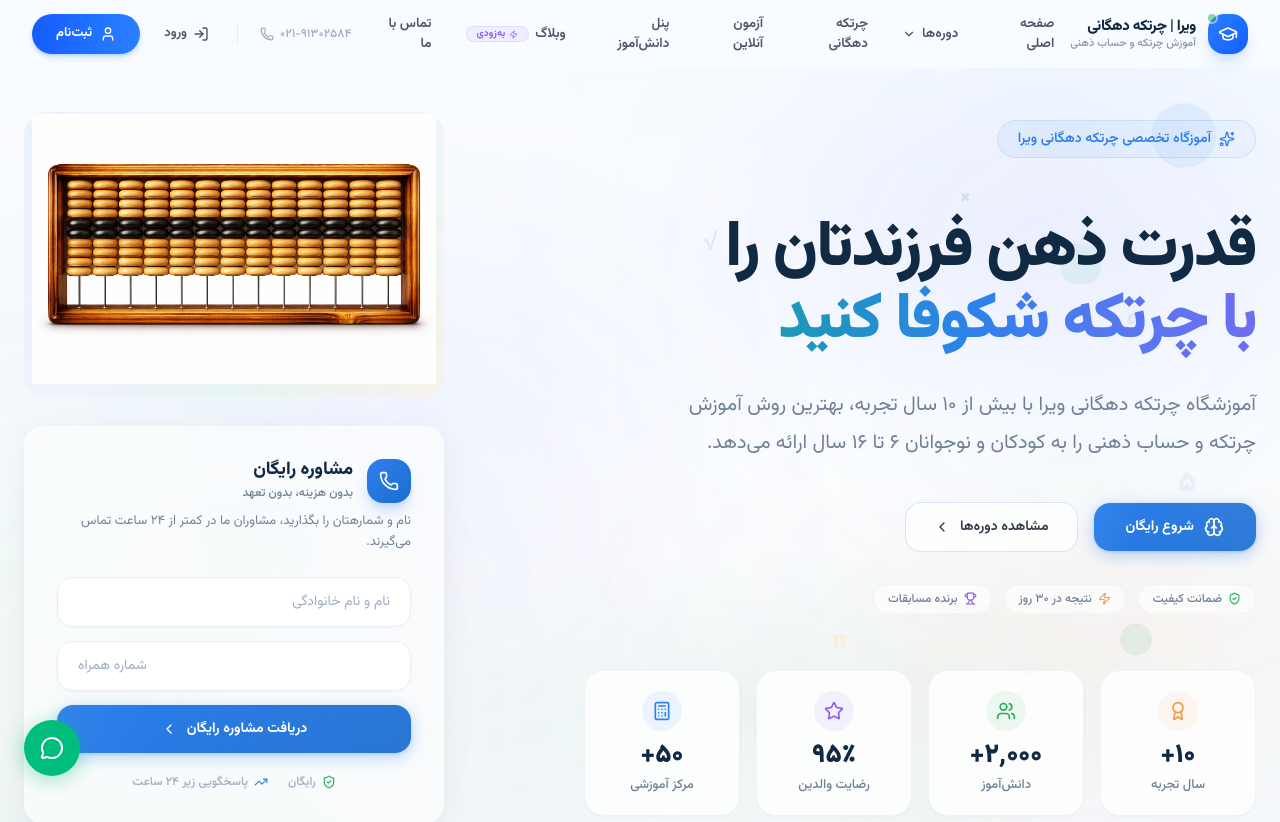
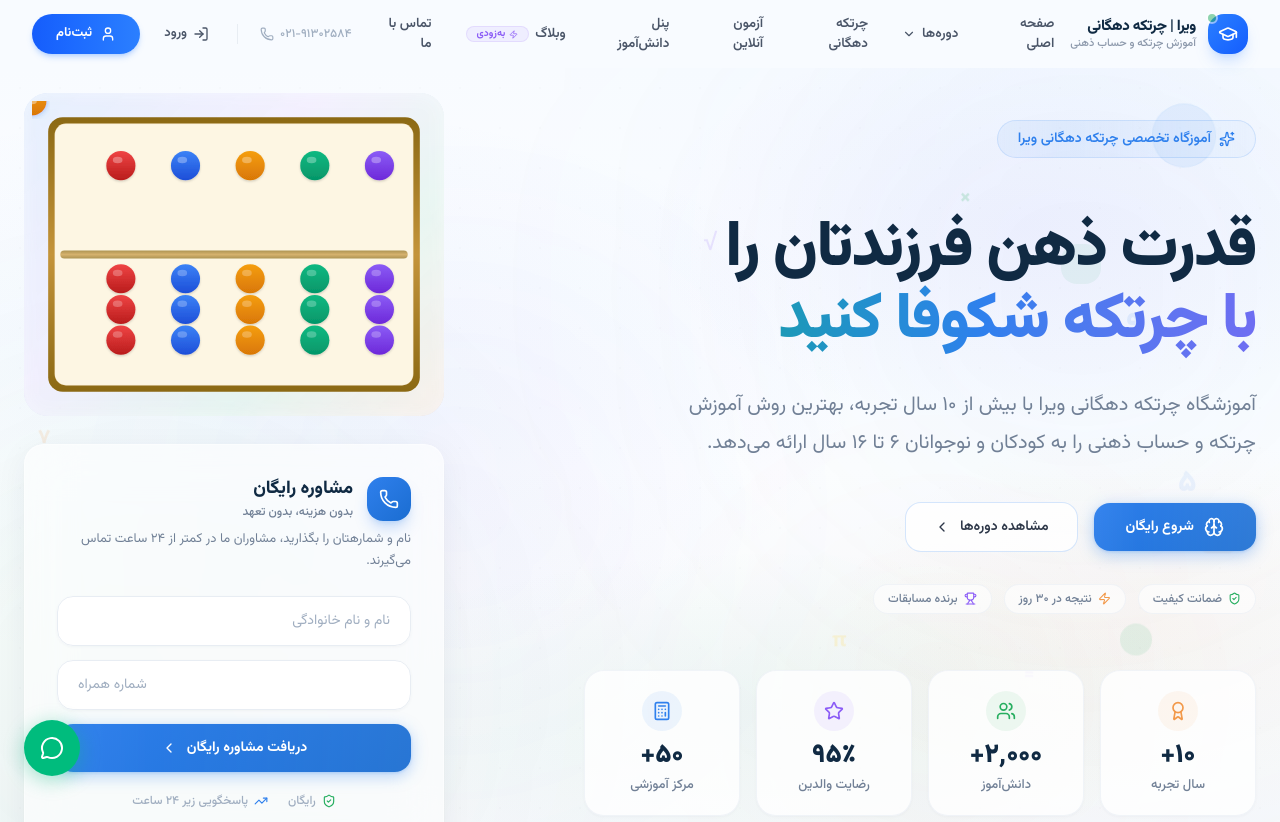
Before and after one commit to HAB64/bahanvira, a Next.js app: page / in a window 1280 px wide. Shown: the top 822 px of the page. Built offline with nearby package versions, Linux system fonts and the light colour scheme.

Commit message:
replace abacus image with static SVG, one bead animates up/down

```diff
--- a/src/components/sections/hero.tsx
+++ b/src/components/sections/hero.tsx
@@ -1,7 +1,6 @@
 "use client";
 
 import { useState, useEffect, useRef } from "react";
-import Image from "next/image";
 import {
   Brain,
   Calculator,
@@ -73,6 +72,112 @@ const stats = [
   { value: 95, suffix: "٪", label: "رضایت والدین", icon: Star, color: "text-[#8B5CF6]", bg: "bg-[#8B5CF6]/[0.08]" },
   { value: 50, suffix: "+", label: "مرکز آموزشی", icon: Calculator, color: "text-[#2F80ED]", bg: "bg-[#2F80ED]/[0.08]" },
 ];
+
+/* ── Static Abacus (one bead moves up/down) ─────── */
+function StaticAbacus() {
+  return (
+    <svg viewBox="0 0 500 380" className="w-full h-auto" xmlns="http://www.w3.org/2000/svg">
+      <defs>
+        <linearGradient id="frameGrad" x1="0" y1="0" x2="0" y2="1">
+          <stop offset="0%" stopColor="#8B6914" />
+          <stop offset="50%" stopColor="#C4943A" />
+          <stop offset="100%" stopColor="#8B6914" />
+        </linearGradient>
+        <linearGradient id="rodGrad" x1="0" y1="0" x2="1" y2="0">
+          <stop offset="0%" stopColor="#B8860B" />
+          <stop offset="50%" stopColor="#DAA520" />
+          <stop offset="100%" stopColor="#B8860B" />
+        </linearGradient>
+        <filter id="beadShadow">
+          <feDropShadow dx="0" dy="1.5" stdDeviation="1.5" floodOpacity="0.18" />
+        </filter>
+        {/* Bead gradients per rod */}
+        <linearGradient id="bead1" x1="0" y1="0" x2="0" y2="1">
+          <stop offset="0%" stopColor="#EF4444" />
+          <stop offset="100%" stopColor="#B91C1C" />
+        </linearGradient>
+        <linearGradient id="bead2" x1="0" y1="0" x2="0" y2="1">
+          <stop offset="0%" stopColor="#3B82F6" />
+          <stop offset="100%" stopColor="#1D4ED8" />
+        </linearGradient>
+        <linearGradient id="bead3" x1="0" y1="0" x2="0" y2="1">
+          <stop offset="0%" stopColor="#F59E0B" />
+          <stop offset="100%" stopColor="#D97706" />
+        </linearGradient>
+        <linearGradient id="bead4" x1="0" y1="0" x2="0" y2="1">
+          <stop offset="0%" stopColor="#10B981" />
+          <stop offset="100%" stopColor="#059669" />
+        </linearGradient>
+        <linearGradient id="bead5" x1="0" y1="0" x2="0" y2="1">
+          <stop offset="0%" stopColor="#8B5CF6" />
+          <stop offset="100%" stopColor="#6D28D9" />
+        </linearGradient>
+        {/* Moving bead glow */}
+        <filter id="movingGlow">
+          <feDropShadow dx="0" dy="0" stdDeviation="4" floodColor="#2F80ED" floodOpacity="0.5" />
+        </filter>
+      </defs>
+
+      {/* ── Frame (wooden border) ── */}
+      <rect x="20" y="20" width="460" height="340" rx="18" fill="url(#frameGrad)" />
+      <rect x="28" y="28" width="444" height="324" rx="14" fill="#FDF6E3" />
+      {/* Inner shadow line */}
+      <rect x="28" y="28" width="444" height="324" rx="14" fill="none" stroke="#C4943A" strokeWidth="0.5" opacity="0.3" />
+
+      {/* ── Horizontal bar (divider) ── */}
+      <rect x="35" y="185" width="430" height="10" rx="5" fill="url(#frameGrad)" opacity="0.7" />
+
+      {/* ── 5 Vertical Rods ── */}
+      {[110, 190, 270, 350, 430].map((cx, i) => (
+        <line key={i} x1={cx} y1={40} x2={cx} y2={340} stroke="url(#rodGrad)" strokeWidth="5" strokeLinecap="round" />
+      ))}
+
+      {/* ── Top beads (1 per rod, above bar) ── */}
+      <circle cx={110} cy="80" r="18" fill="url(#bead1)" filter="url(#beadShadow)" />
+      <circle cx={190} cy="80" r="18" fill="url(#bead2)" filter="url(#beadShadow)" />
+      <circle cx={270} cy="80" r="18" fill="url(#bead3)" filter="url(#beadShadow)" />
+      <circle cx={350} cy="80" r="18" fill="url(#bead4)" filter="url(#beadShadow)" />
+      <circle cx={430} cy="80" r="18" fill="url(#bead5)" filter="url(#beadShadow)" />
+
+      {/* Bead shine (top highlight) */}
+      {[110, 190, 270, 350, 430].map((cx, i) => (
+        <ellipse key={`shine-${i}`} cx={cx - 4} cy={73} rx="6" ry="4" fill="white" opacity="0.3" />
+      ))}
+
+      {/* ── Bottom beads (3 per rod, below bar) ── */}
+      {[110, 190, 270, 350, 430].map((cx, rodIdx) => {
+        const gradId = [`bead1`, `bead2`, `bead3`, `bead4`, `bead5`][rodIdx];
+        return [220, 258, 296].map((cy, beadIdx) => (
+          <circle key={`b-${rodIdx}-${beadIdx}`} cx={cx} cy={cy} r="18" fill={`url(#${gradId})`} filter="url(#beadShadow)" />
+        ));
+      })}
+
+      {/* Bottom bead shine */}
+      {[110, 190, 270, 350, 430].map((cx, rodIdx) =>
+        [220, 258, 296].map((cy, beadIdx) => (
+          <ellipse key={`bshine-${rodIdx}-${beadIdx}`} cx={cx - 4} cy={cy - 7} rx="6" ry="4" fill="white" opacity="0.25" />
+        ))
+      )}
+
+      {/* ── ONE moving bead (on middle rod, up & down) ── */}
+      <circle r="18" fill="url(#bead3)" filter="url(#movingGlow)">
+        <animateMotion dur="2.5s" repeatCount="indefinite" keyPoints="0;1;0" keyTimes="0;0.5;1" calcMode="spline" keySplines="0.45 0 0.55 1; 0.45 0 0.55 1">
+          <mpath href="#movePath" />
+        </animateMotion>
+      </circle>
+      {/* Moving bead shine */}
+      <ellipse rx="6" ry="4" fill="white" opacity="0.4">
+        <animateMotion dur="2.5s" repeatCount="indefinite" keyPoints="0;1;0" keyTimes="0;0.5;1" calcMode="spline" keySplines="0.45 0 0.55 1; 0.45 0 0.55 1">
+          <mpath href="#movePathShine" />
+        </animateMotion>
+      </ellipse>
+
+      {/* Hidden paths for vertical movement on rod 3 (cx=270) */}
+      <path id="movePath" d="M270,220 L270,296" fill="none" stroke="none" />
+      <path id="movePathShine" d="M266,213 L266,289" fill="none" stroke="none" />
+    </svg>
+  );
+}
 
 /* ── Hero Section ──────────────────────────────────── */
 export default function Hero() {
@@ -217,16 +322,7 @@ export default function Hero() {
               {/* Animated glow border */}
               <div className="absolute -inset-[1px] rounded-3xl z-0 animate-pulse-glow opacity-60 pointer-events-none" style={{ background: "linear-gradient(135deg, rgba(47,128,237,0.2) 0%, rgba(139,92,246,0.15) 40%, rgba(39,174,96,0.15) 70%, rgba(242,153,74,0.2) 100%)" }} />
               <div className="relative z-10 rounded-2xl overflow-hidden bg-white/50 backdrop-blur-sm p-2">
-                <div className="animate-abacus-bounce">
-                  <Image
-                    src="/chertke-dohgani-vira.png"
-                    alt="چرتکه دهگانی ویرا"
-                    width={500}
-                    height={400}
-                    className="w-full h-auto object-contain"
-                    priority
-                  />
-                </div>
+                <StaticAbacus />
               </div>
             </div>
 
```
